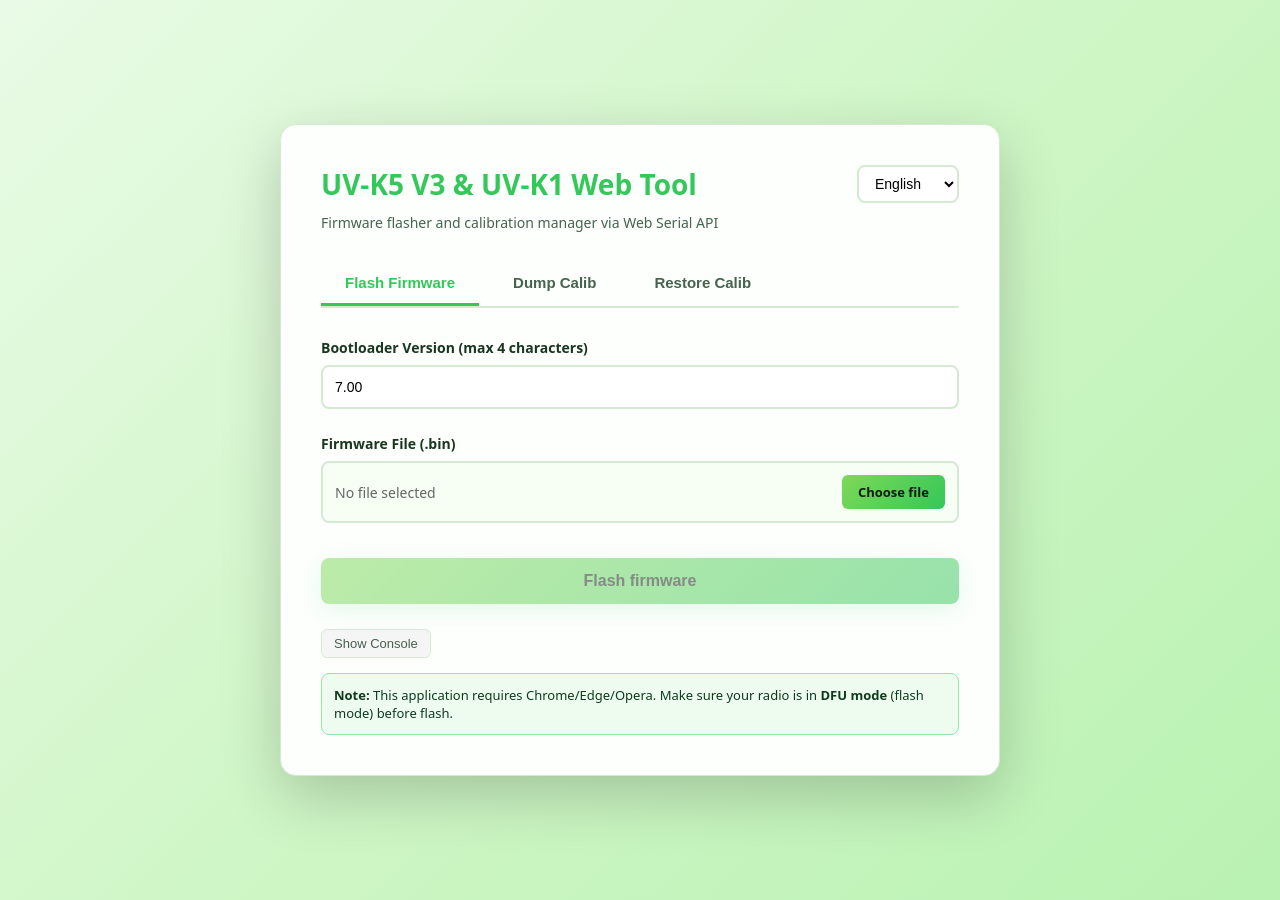
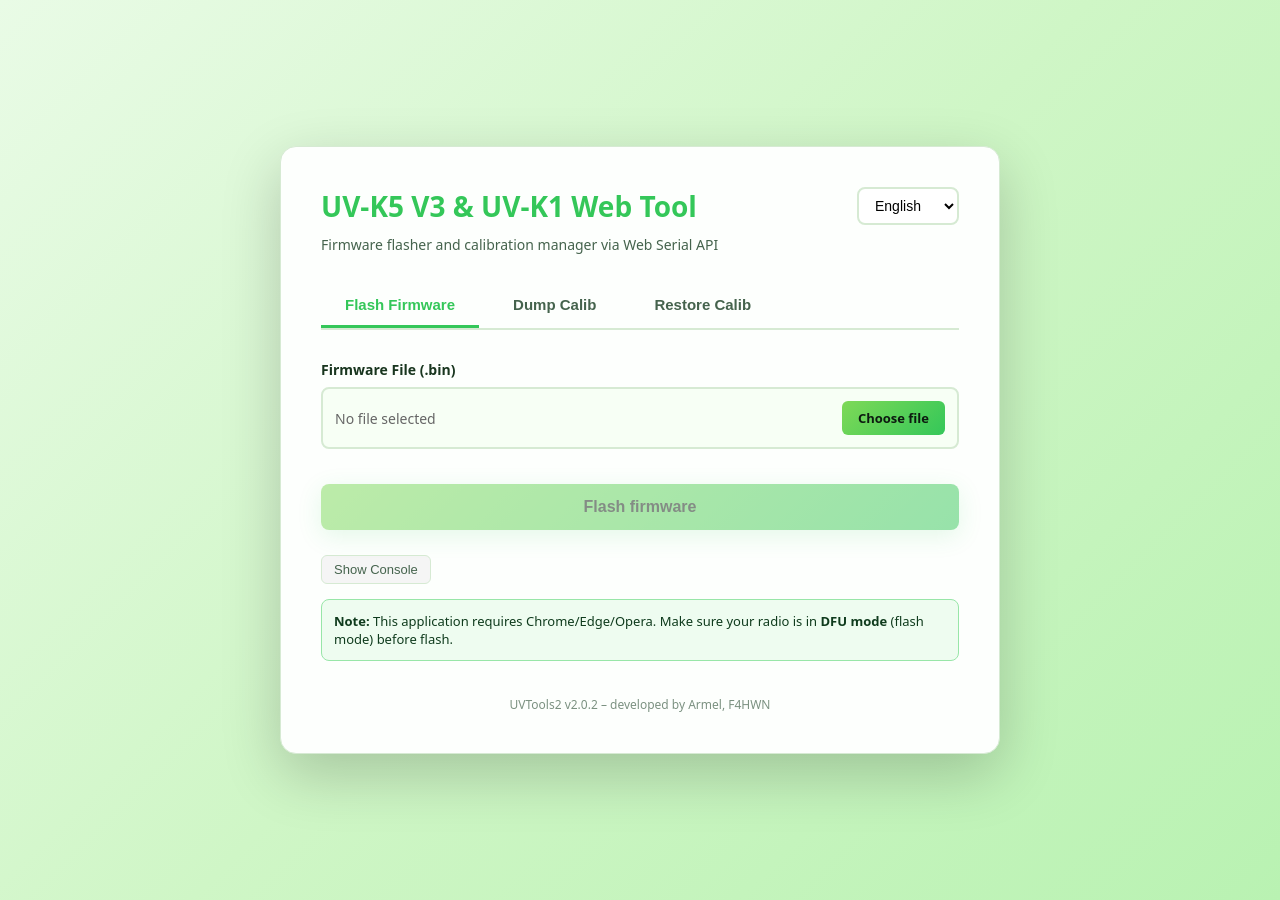
Before and after one commit to armel/armel.github.io, a Jekyll site: the page uvtools2/index.html, which Jekyll copies as it is, in a window 1280 px wide. Built offline with Jekyll 4.4.1, drawn with Linux system fonts in a browser that asks for light colours.

Commit message:
Remove version and add version

```diff
--- a/uvtools2/css/style.css
+++ b/uvtools2/css/style.css
@@ -433,3 +433,13 @@
     color: #7ED957;
   }
 }
+
+/* ---------- Footer / Baseline ---------- */
+.baseline {
+  text-align: center;
+  margin-top: 25px;
+  padding-top: 10px;
+  font-size: 12px;
+  opacity: 0.7;
+  color: var(--muted);
+}
--- a/uvtools2/index.html
+++ b/uvtools2/index.html
@@ -32,10 +32,6 @@
 
     <!-- FLASH FIRMWARE TAB -->
     <div class="tab-content active" id="flash-content" role="tabpanel">
-      <section class="section" aria-labelledby="blVersionLabel">
-        <label for="blVersion" id="labelBlVersion">Bootloader Version (max 4 characters)</label>
-        <input type="text" id="blVersion" value="7.00" maxlength="4" placeholder="Ex: 7.00 or 7.02" inputmode="text" />
-      </section>
 
       <section class="section" aria-labelledby="labelFirmwareFile">
         <label id="labelFirmwareFile">Firmware File (.bin)</label>
@@ -100,6 +96,12 @@
     <aside class="info-box" id="infoBox">
       <strong>Note:</strong> This application requires Chrome/Edge/Opera.
     </aside>
+
+    <footer class="baseline">
+    <span id="uvtools-baseline-version">UVTools2</span>
+    – <span id="baseline-developed"></span> Armel, F4HWN
+    </footer>
+
   </main>
 
   <script src="js/i18n.js"></script>
--- a/uvtools2/js/flash.js
+++ b/uvtools2/js/flash.js
@@ -69,6 +69,7 @@
 const languageSelect = document.getElementById('languageSelect');
 const dumpDownload = document.getElementById('dumpDownload');
 const dumpLink = document.getElementById('dumpLink');
+const baselineDev = document.getElementById("baseline-developed");
 
 // File input labels
 const fileLabel = document.getElementById('fileLabel');
@@ -90,6 +91,7 @@
   if (labelBlVersionEl) labelBlVersionEl.textContent = t('labelBlVersion');
   if (labelFwFileEl) labelFwFileEl.textContent = t('labelFirmwareFile');
   if (labelCalibFileEl) labelCalibFileEl.textContent = t('labelCalibFile');
+  if (baselineDev) baselineDev.textContent = t('baselineDeveloped');
 
   // Update info box based on active tab
   updateInfoBox();
@@ -840,3 +842,15 @@
     if (el) el.click();
   }
 })();
+
+// ========== Version ==========
+
+document.addEventListener("DOMContentLoaded", () => {
+  fetch("locales/version.json")
+    .then(r => r.json())
+    .then(v => {
+      const bl = document.getElementById("uvtools-baseline-version");
+      if (bl) bl.textContent = `UVTools2 v${v.version}`;
+    })
+    .catch(() => console.warn("Impossible to load version.json"));
+});
--- a/uvtools2/locales/en.json
+++ b/uvtools2/locales/en.json
@@ -83,5 +83,6 @@
   "validMessage": "Valid message, acc={0}/5",
   "timeoutNoDevice": "Timeout: no device detected",
   "webSerialNotSupported": "⚠️ Web Serial API not supported. Use Chrome/Edge/Opera.",
-  "loopError": "Loop read error: {0}"
+  "loopError": "Loop read error: {0}",
+  "baselineDeveloped": "developed by"
 }
--- a/uvtools2/locales/fr.json
+++ b/uvtools2/locales/fr.json
@@ -83,5 +83,6 @@
   "validMessage": "Message valide, acc={0}/5",
   "timeoutNoDevice": "Timeout : aucun appareil détecté",
   "webSerialNotSupported": "⚠️ Web Serial API non supportée. Utilisez Chrome/Edge/Opera.",
-  "loopError": "Erreur boucle lecture : {0}"
+  "loopError": "Erreur boucle lecture : {0}",
+  "baselineDeveloped": "développé par"
 }
--- /dev/null
+++ b/uvtools2/locales/version.json
@@ -0,0 +1 @@
+{ "version": "2.0.2" }
```
